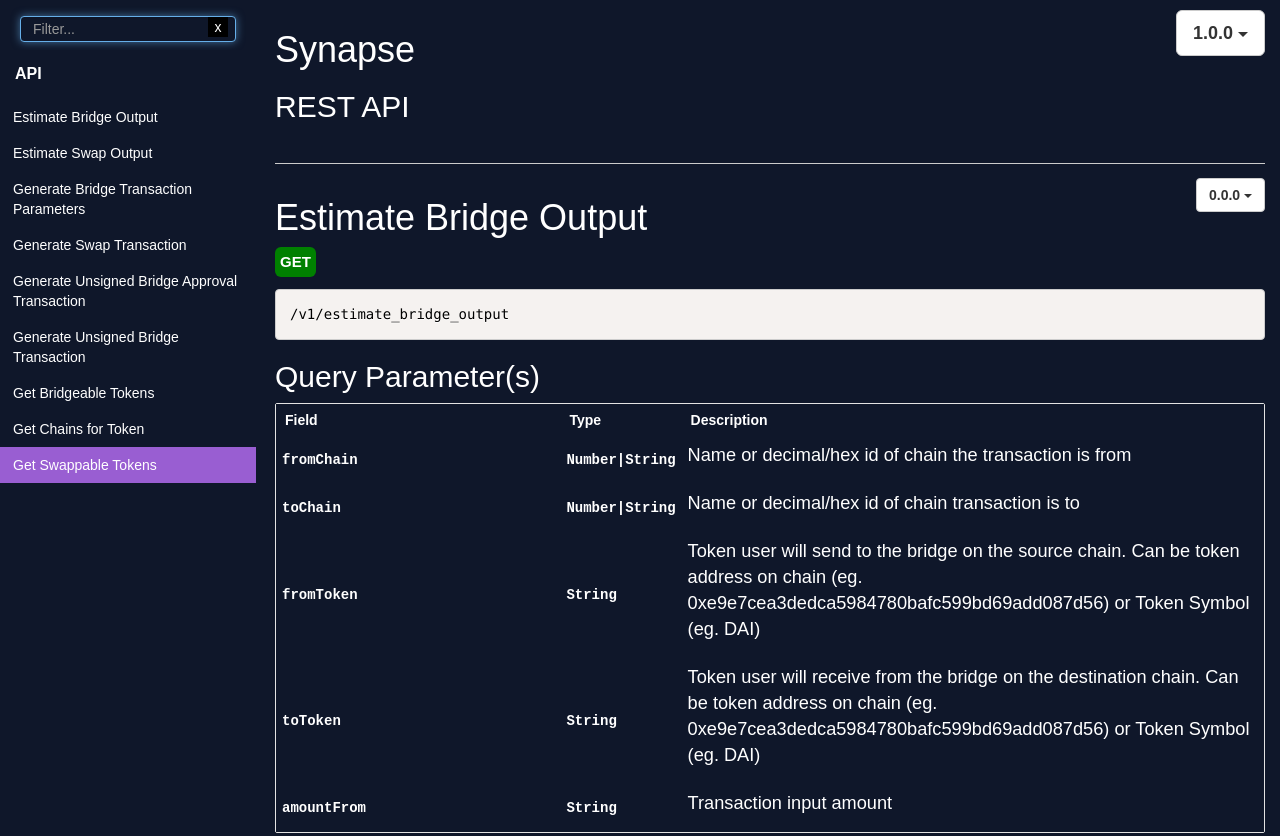
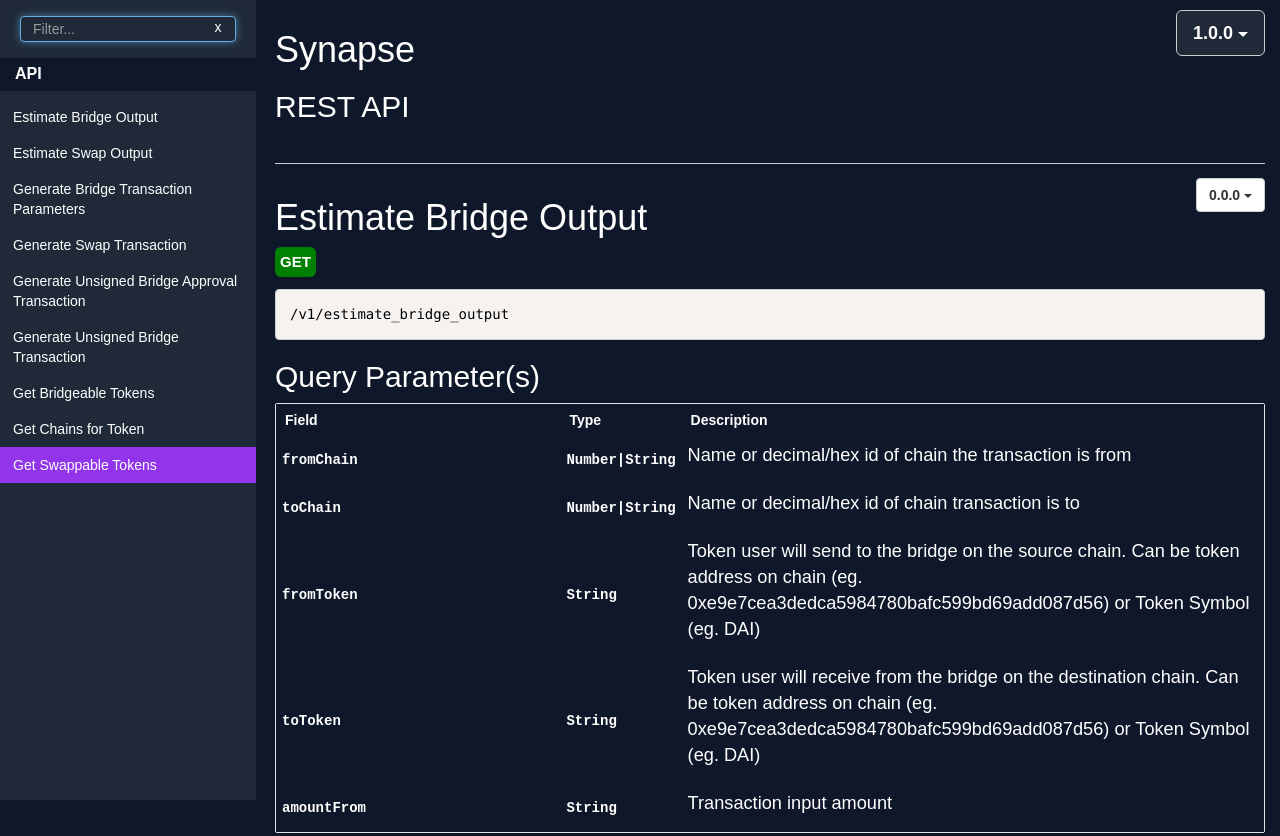
Before and after one commit to synapsecns/synapse-api, a website: page docs/template/index.html in a window 1280 px wide. Shown: the top 836 px of the page. Drawn offline with nearby package versions, Linux system fonts and the light colour scheme; files that its build step writes are made by us from their sources; files whose address does not match are found by name.

Commit message:
Fix sidenav color

```diff
--- a/docs/template/src/css/main.css
+++ b/docs/template/src/css/main.css
@@ -6,12 +6,12 @@
  * Define colors
  */
 :root {
-  --primary: #995ed2;
+  --primary: rgb(145,52,234);
   --white: #fff;
   --black: rgb(15 23 42);
   --light-gray: #ccc;
   --main-gray: rgb(15 23 42);
-  --dark-gray: rgb(15 23 42);
+  --dark-gray: rgb(31,41,55);
   --hover-gray: rgb(15 23 42);
   --meth-get: green;
   --meth-put: #e5c500;
@@ -27,8 +27,8 @@
 /*
 Input boxes inside query params, Success Response tab
 */
-input, .input-group-addon, article > ul > li > a {
-  background-color: rgb(15 23 42) !important;
+input, .input-group-addon, article > ul > li > a, #version {
+  background-color:  rgb(31,41,55) !important;
   color: white !important;
 }
 
@@ -130,6 +130,9 @@
   border: 1px solid var(--black);
 }
 
+/*
+Field, Type for query params
+ */
 td.code {
   font-family: "Source Code Pro", monospace;
   font-weight: 600;
@@ -266,8 +269,11 @@
   color: var(--white);
 }
 
+/*
+Cross in search
+ */
 #scrollingNav > div > span {
-  background: black;
+  background: var(--dark-gray);
   color: white;
 }
 /**
```
